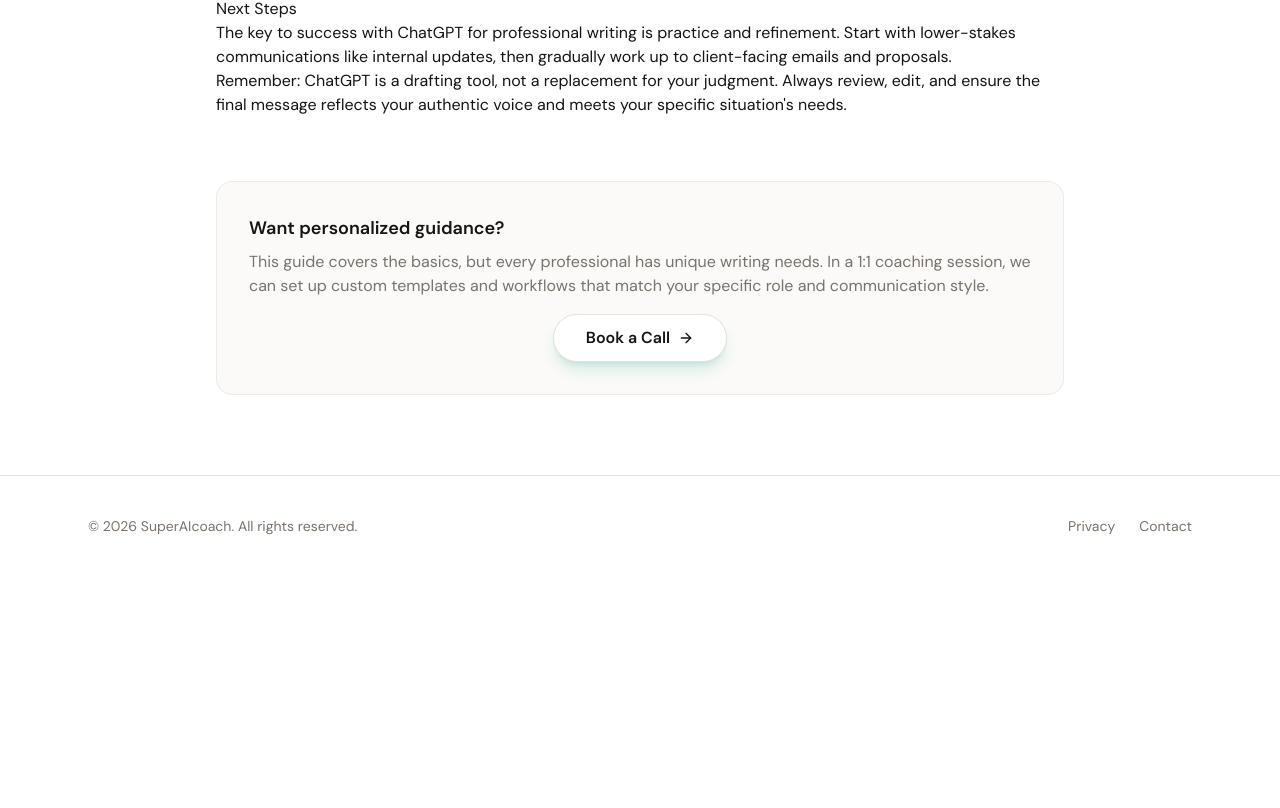
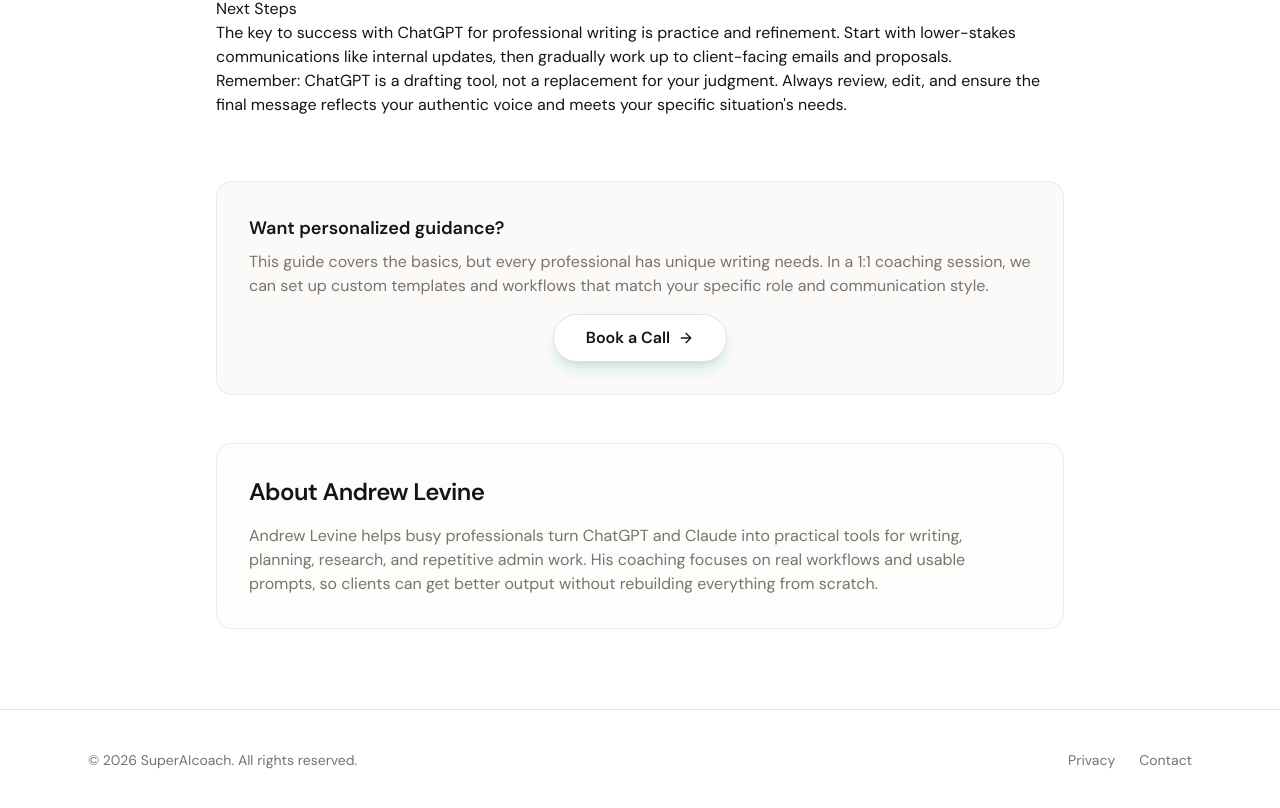
Before and after one commit to levineam/superaicoach-site, a Next.js app: page /resources/chatgpt-professional-writing in a window 1280 px wide. Shown: the part 1044-1852 px from the top of the page. Before the commit the page ends 1620 px from the top, so only its background shows below. Built offline with nearby package versions, Linux system fonts and the light colour scheme; no server answers.

Commit message:
auto-commit: config/memory updates (page.tsx, pr-18-1775941466562)

```diff
--- a/src/app/resources/chatgpt-professional-writing/page.tsx
+++ b/src/app/resources/chatgpt-professional-writing/page.tsx
@@ -130,6 +130,13 @@ export default function ChatGPTWritingGuide() {
               />
             </div>
           </div>
+
+          <section className="mt-12 rounded-2xl border border-border/60 bg-card/20 p-8 backdrop-blur-xl">
+            <h2 className="text-2xl font-semibold tracking-tight text-foreground">About Andrew Levine</h2>
+            <p className="mt-4 text-muted-foreground">
+              Andrew Levine helps busy professionals turn ChatGPT and Claude into practical tools for writing, planning, research, and repetitive admin work. His coaching focuses on real workflows and usable prompts, so clients can get better output without rebuilding everything from scratch.
+            </p>
+          </section>
         </article>
       </main>
       <Footer />
```
